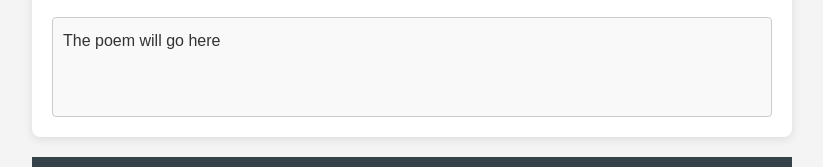
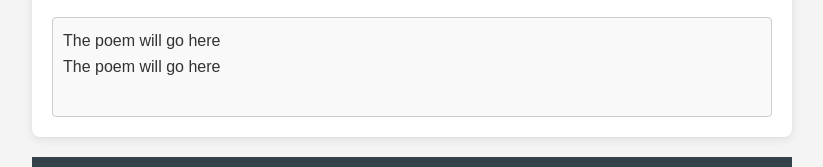
Before and after one commit to RemoMopedi/AI_Poem, a plain HTML site: page index.html in a window 1280 px wide. Shown: the part 313-480 px from the top of the page, without its empty margins (228-1051 px from the left). Drawn offline with nearby package versions, Linux system fonts and the light colour scheme.

Commit message:
Update index.html

```diff
--- a/index.html
+++ b/index.html
@@ -3,6 +3,8 @@
   <head>
     <meta charset="UTF-8" />
     <meta name="viewport" content="width=device-width, initial-scale=1.0" />
+    <script src="https://unpkg.com/typewriter-effect@latest/dist/core.js"></script>
+    <script src="https://cdn.jsdelivr.net/npm/axios@1.6.7/dist/axios.min.js"></script>
     <title>AI POEMS PROJECT</title>
     <link rel="stylesheet" href="style.css" />
   </head>
@@ -22,8 +24,11 @@
           <input type="submit" />
         </form>
 
-        <div class="poem" id="poem">
+        <div class="poem">
           The poem will go here
+          <br />
+          The poem will go here
+          <br />
         </div>
       </main>
 
```
